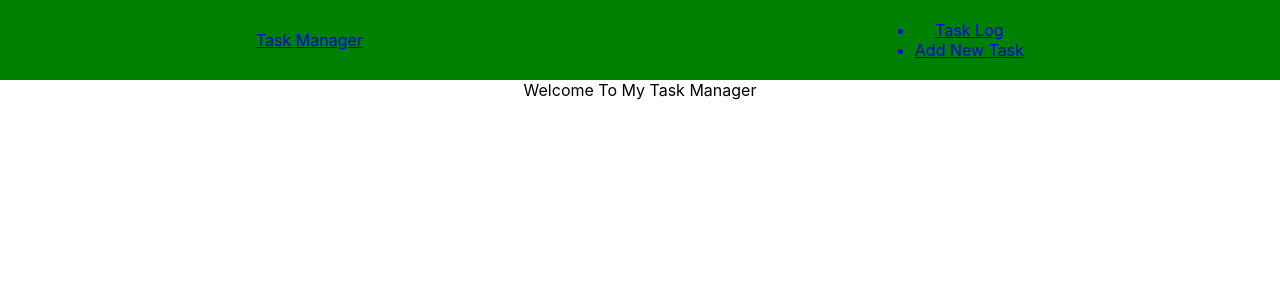
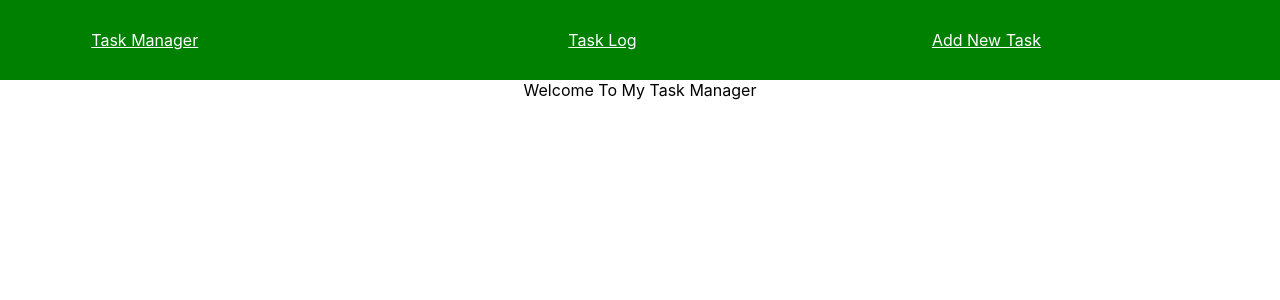
Before and after one commit to Y8M13/ym-proj2-react, a React (Create React App) app: page / in a window 1280 px wide. Shown: the top 300 px of the page. Built offline with nearby package versions, Linux system fonts and the light colour scheme.

Commit message:
Made updates to db.json file

```diff
--- /dev/null
+++ b/db.json
@@ -0,0 +1,35 @@
+{
+  "posts": [
+    {
+      "id": 1,
+      "title": "json-server",
+      "author": "typicode"
+    }
+  ],
+  "comments": [
+    {
+      "id": 1,
+      "body": "some comment",
+      "postId": 1
+    }
+  ],
+  "profile": {
+    "name": "typicode"
+  },
+  "tasker": [
+    {
+        "id": 1,
+        "date": "13 June 2022",
+        "name": "Calculus",
+        "deadline": "18 June 2022",
+        "comments": "Need to complete chapter 2"
+    },
+    {
+        "id": 2,
+        "date": "16 June 2022",
+        "name": "Pay Bills",
+        "deadline": "20 June 2022",
+        "comments": "June bills are DUE!"
+    }
+  ]
+}
--- a/src/App.css
+++ b/src/App.css
@@ -10,3 +10,10 @@ nav {
   background: green;
   color: rgb(236, 234, 238);
 }
+.nav-links {
+  width: 60%;
+  display: flex;
+  justify-content: space-around;
+  align-items: center;
+  list-style: none;
+}
--- a/src/components/NavBar.js
+++ b/src/components/NavBar.js
@@ -1,15 +1,22 @@
 import React from 'react';
 import { Link } from 'react-router-dom';
 
+
+
+
 const NavBar = () => {
+  const navStyle = {
+    color: 'white'
+  };
+
   return (
     <nav>
-      <Link to="/">Task Manager</Link>
-      <ul>
-        <Link to="/tasklog">
+      <Link style={ navStyle } to="/">Task Manager</Link>
+      <ul className="nav-links">
+        <Link style={ navStyle }to="/tasklog">
           <li>Task Log</li>
         </Link>
-        <Link to="/taskform">
+        <Link style={ navStyle }to="/taskform">
           <li>Add New Task</li>
         </Link>
       </ul>
```
